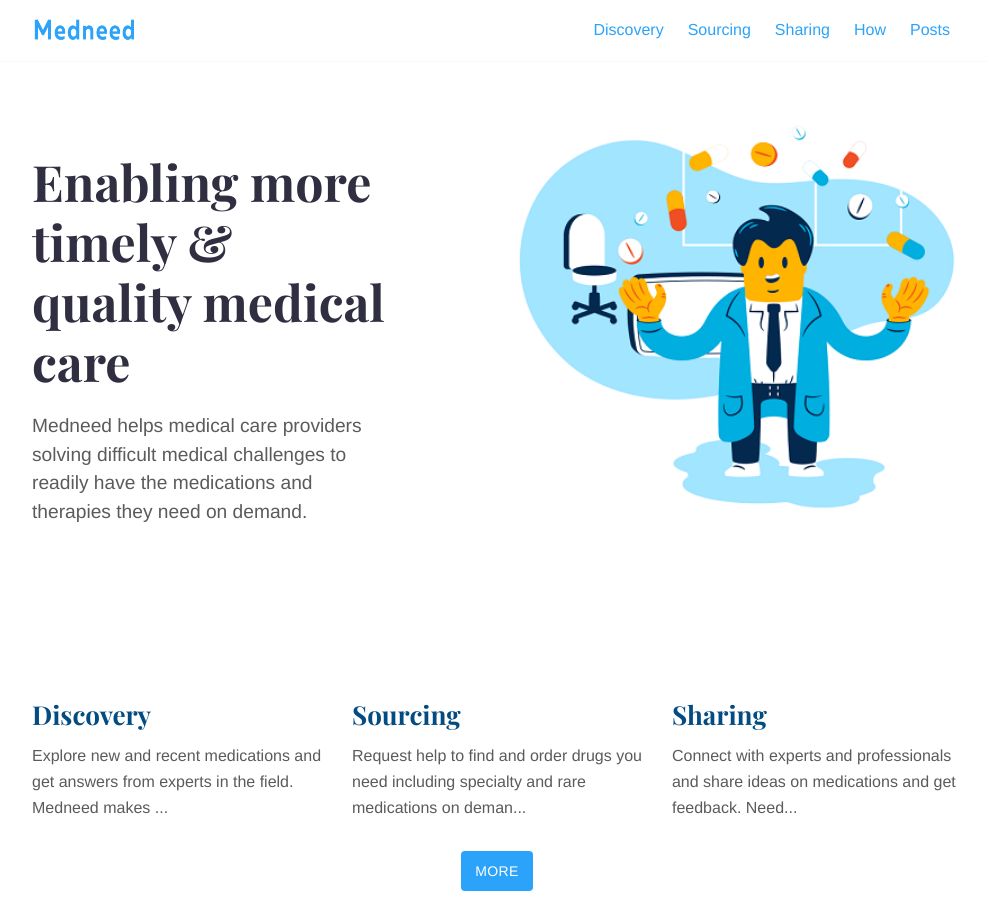
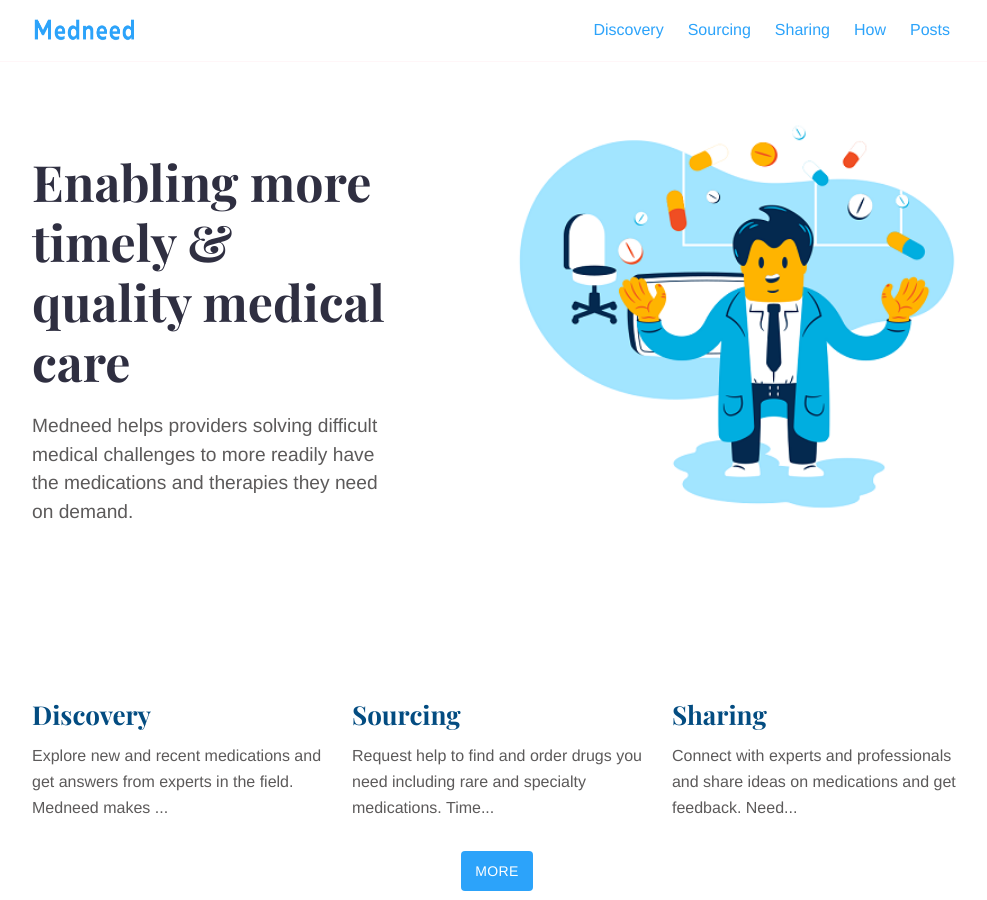
Before and after one commit to Iraneus/betamedneed, a Jekyll site: the page built from index.md, in a window 1280 px wide and 900 px high. Shown: the whole window, without its empty margins (143-1130 px from the left). Built offline with Jekyll 4.4.1, drawn with Linux system fonts in a browser that asks for light colours.

Commit message:
edit source and edit

```diff
--- a/_services/sourcing.md
+++ b/_services/sourcing.md
@@ -6,7 +6,7 @@
 layout: service
 ---
 
-Request help to find and **order** drugs you need including specialty and rare medications on demand.
+Request help to find and **order** drugs you need including rare and specialty medications.
 
 ![Pharm drugs](/images/illustrations/medicines.webp)
 
--- a/index.md
+++ b/index.md
@@ -10,4 +10,4 @@
 
 # Enabling more timely & quality medical care
 
-Medneed helps medical care providers solving difficult medical challenges to readily have the medications and therapies they need on demand.
+Medneed helps providers solving difficult medical challenges to more readily have the medications and therapies they need on demand.
```
